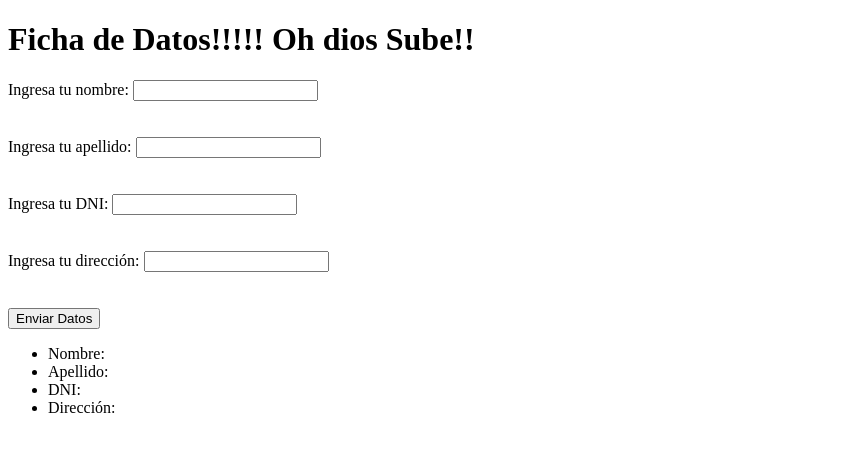
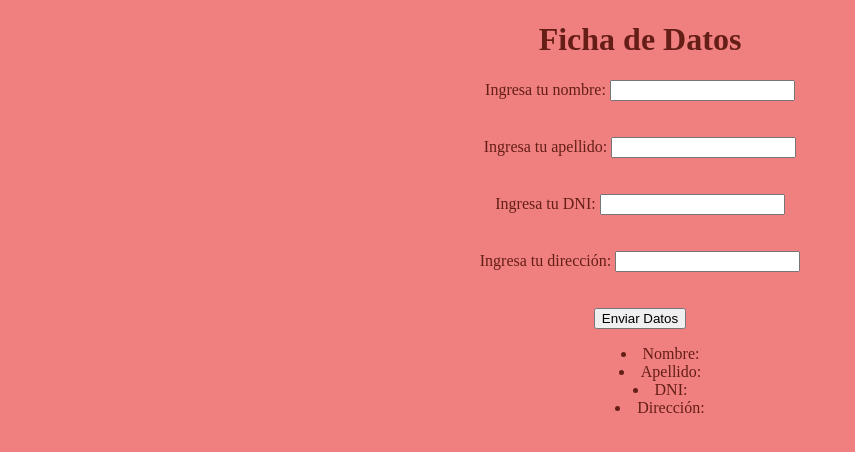
Before and after one commit to dianaVidalC/ficha-de-datos, a plain HTML site: page index.html in a window 1280 px wide. Both pictures are taken after a click on the button "Enviar Datos". Shown: the whole page, without its empty margins (0-855 px from the left). Drawn offline with Linux system fonts and the light colour scheme.

Commit message:
arreglando

```diff
--- a/assets/css/style.css
+++ b/assets/css/style.css
@@ -0,0 +1,13 @@
+body{
+  background:#F08080;
+  color:#641E16;
+  text-align: center;
+  margin: auto;
+
+}
+ul{
+    text-align:center;
+}
+li{
+    list-style-position:inside;
+}
--- a/index.html
+++ b/index.html
@@ -5,9 +5,10 @@
   <meta name="viewport" content="width=device-width, initial-scale=1.0">
   <meta http-equiv="X-UA-Compatible" content="ie=edge">
   <title>ficha de datos</title>
+  <link rel="stylesheet" href="assets/css/style.css">
 </head>
 <body>
-  <h1>Ficha de Datos!!!!! Oh dios Sube!!</h1>
+  <h1>Ficha de Datos</h1>
     <div>
         <label for="nombre">Ingresa tu nombre:</label>
         <input type="text" id="nombre" />
```
